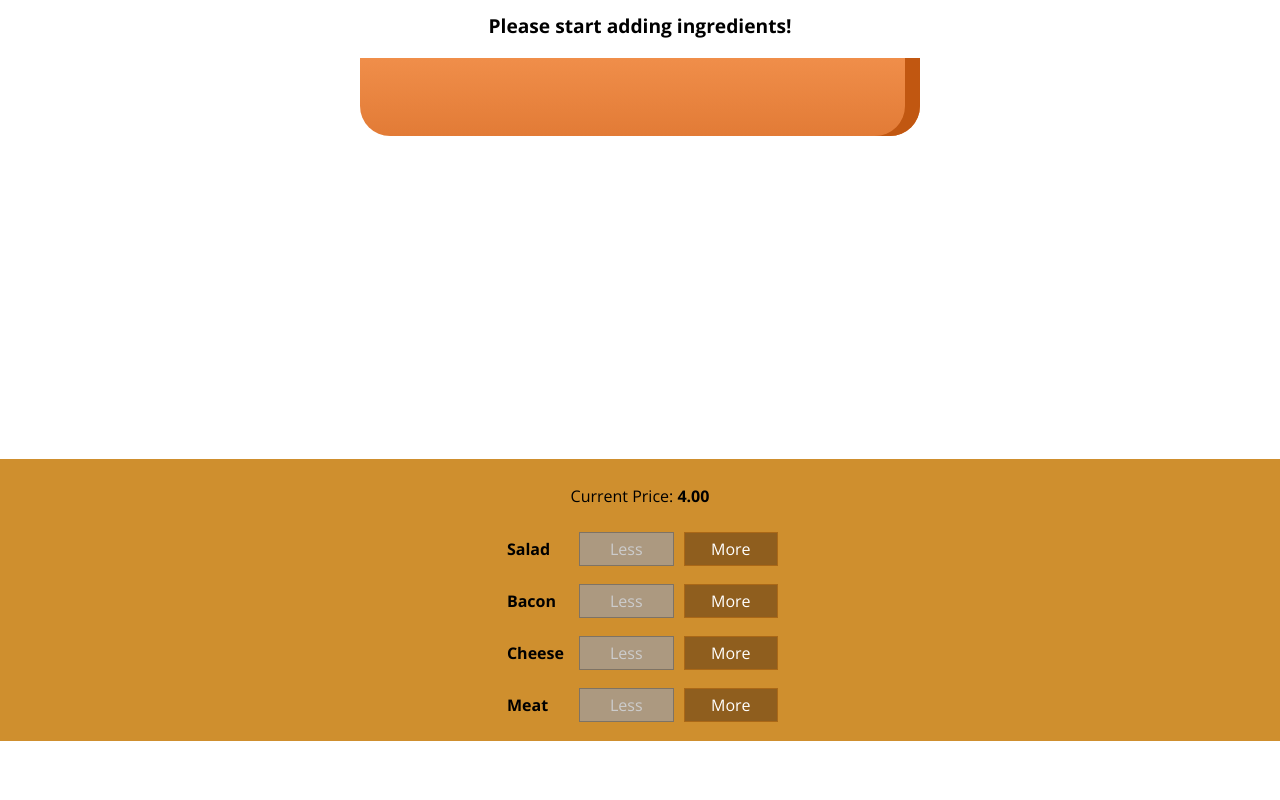
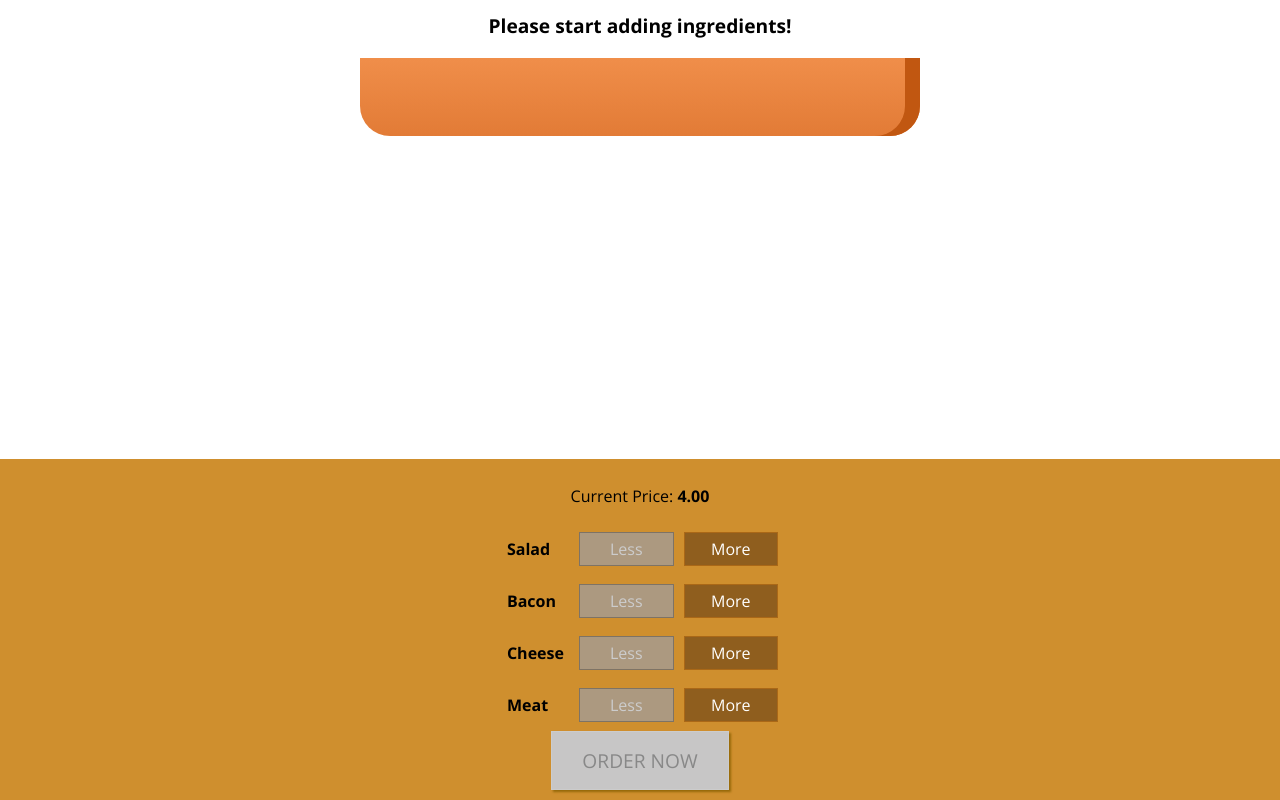
Before and after one commit to DanielRozov/burger_app, a React (Create React App) app: page / in a window 1280 px wide. Shown: the part 179-979 px from the top of the page. Before the commit the page ends 920 px from the top, so only its background shows below. Built offline with nearby package versions, Linux system fonts and the light colour scheme.

Commit message:
Added the Order button

```diff
--- a/src/components/Burger/BuildControls/BuildControls.js
+++ b/src/components/Burger/BuildControls/BuildControls.js
@@ -22,6 +22,9 @@
         disabled={props.disabled[ctrl.type]}
       />
     ))}
+    <button
+      className={classes.OrderButton}
+      disabled={!props.purchasable}>ORDER NOW</button>
   </div>
 );
 
--- a/src/components/Burger/BuildControls/BuildControls.module.css
+++ b/src/components/Burger/BuildControls/BuildControls.module.css
@@ -8,3 +8,45 @@
   margin: auto;
   padding: 10px 0;
 }
+
+
+.OrderButton {
+  background-color: #DAD735;
+  outline: none;
+  cursor: pointer;
+  border: 1px solid #966909;
+  color: #966909;
+  font-family: inherit;
+  font-size: 1.2em;
+  padding: 15px 30px;
+  box-shadow: 2px 2px 2px #966909;
+}
+
+.OrderButton:hover, .OrderButton:active {
+  background-color: #A0DB41;
+  border: 1px solid #966909;
+  color: #966909;
+}
+
+.OrderButton:disabled {
+  background-color: #C7C6C6;
+  cursor: not-allowed;
+  border: 1px solid #ccc;
+  color: #888888;
+}
+
+.OrderButton:not(:disabled) {
+  animation: enable 0.3s linear;
+}
+
+@keyframes enable {
+  0% {
+      transform: scale(1);
+  }
+  60% {
+      transform: scale(1.1);
+  }
+  100% {
+      transform: scale(1);
+  }
+}
--- a/src/containers/BurgerBuilder/BurgerBuilder.js
+++ b/src/containers/BurgerBuilder/BurgerBuilder.js
@@ -20,7 +20,19 @@
       meat: 0
     },
     totalPrice: 4,
+    purchasable: false
   }
+
+  updatePurchaseState(ingredients) {
+        const sum = Object.keys(ingredients)
+      .map(igKey => {
+        return ingredients[igKey];
+      })
+      .reduce((sum, el) => {
+        return sum + el;
+      }, 0);
+    this.setState({ purchasable: sum > 0 });
+  };
 
   addIngredientHandler = (type) => {
     const oldCount = this.state.ingredients[type];
@@ -33,6 +45,7 @@
     const oldPrice = this.state.totalPrice;
     const newPrice = oldPrice + priceAddition;
     this.setState({ totalPrice: newPrice, ingredients: updatedIngredients });
+    this.updatePurchaseState(updatedIngredients);
   }
 
   removeIngredientHandler = (type) => {
@@ -49,6 +62,7 @@
     const oldPrice = this.state.totalPrice;
     const newPrice = oldPrice - priceDeduction;
     this.setState({ totalPrice: newPrice, ingredients: updatedIngredients });
+    this.updatePurchaseState(updatedIngredients);
   }
 
   render() {
@@ -65,6 +79,7 @@
           ingredientAdded={this.addIngredientHandler}
           ingredientRemoved={this.removeIngredientHandler}
           disabled={disabledInfo}
+          purchasable={this.state.purchasable}
           price={this.state.totalPrice}
         />
       </Auxiliary>
```
